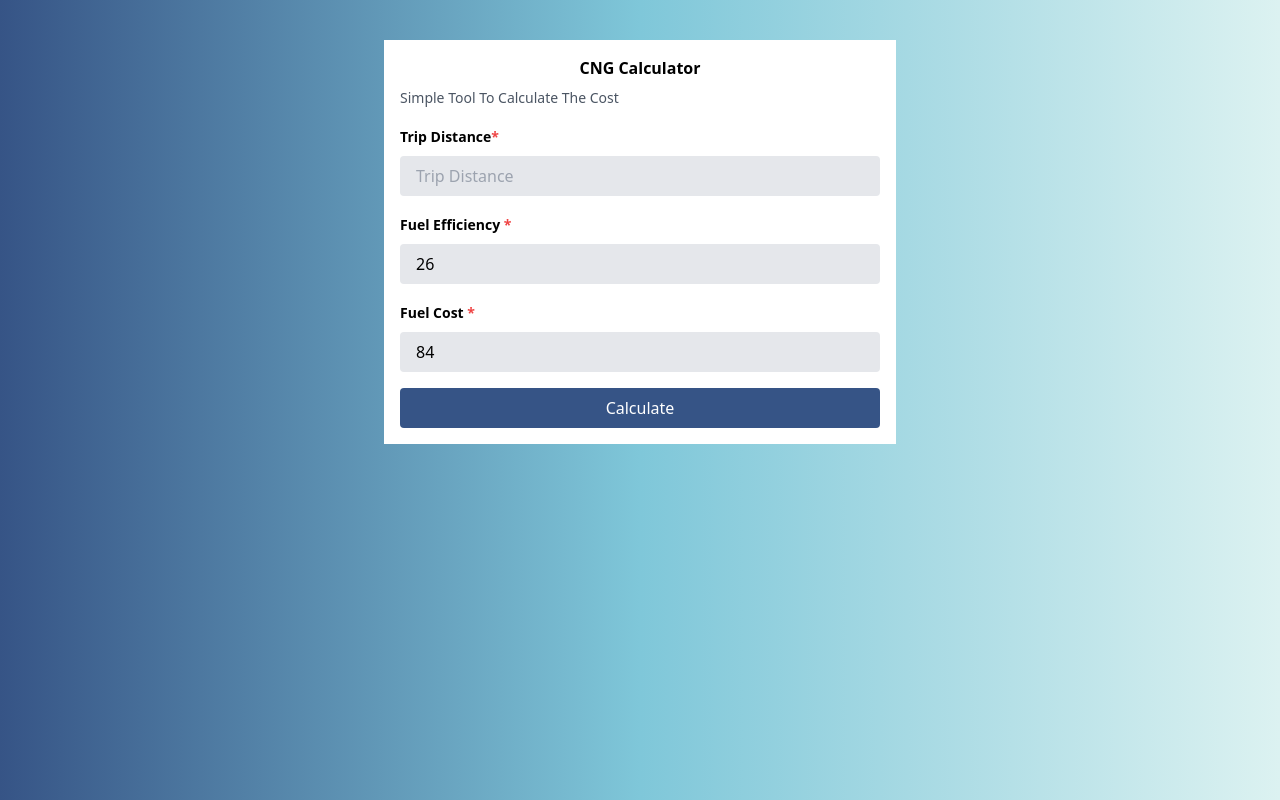
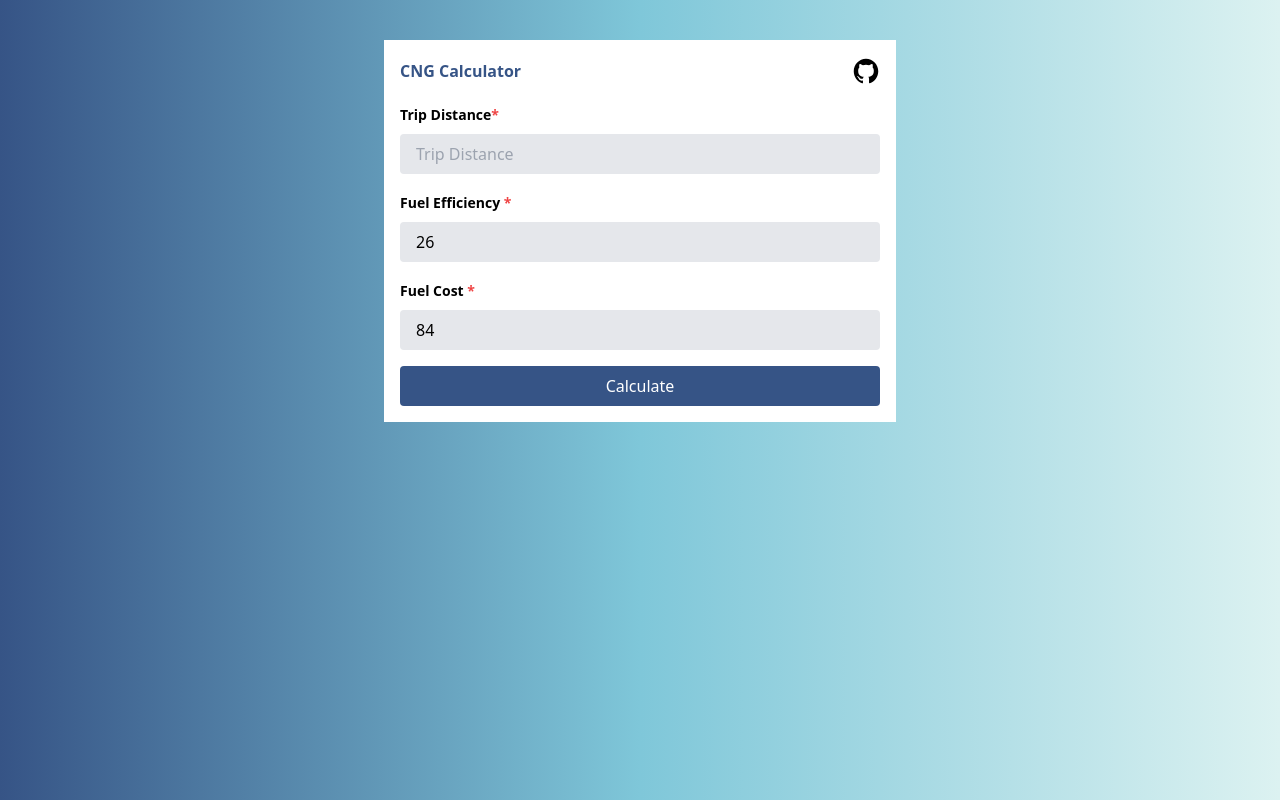
Before and after one commit to san1234100/CNG-Calculator, a website: page index.html in a window 1280 px wide. Drawn offline with Linux system fonts and the light colour scheme.

Commit message:
added link

```diff
--- a/index.html
+++ b/index.html
@@ -8,9 +8,11 @@
 </head>
 <body class="bg-gradient-to-r from-DarkBlue via-[#7FC7D9] to-[#DCF2F1] ">
 <div class="bg-white max-w-lg mt-10 mx-auto p-4">
-    <div>
-        <h1 class="font-bold text-center">CNG Calculator</h1>
-        <p class="font-medium text-sm text-gray-600 mt-2">Simple Tool To Calculate The Cost</p>
+    <div class="flex items-center justify-between">
+        <h1 class="font-bold text-DarkBlue">CNG Calculator</h1>
+    <a href="https://github.com/san1234100/CNG-Calculator">
+        <svg xmlns="http://www.w3.org/2000/svg" width="28" height="30" viewBox="0 0 512 512" class="hover:text-gray-600"><path fill="currentColor" d="M256 32C132.3 32 32 134.9 32 261.7c0 101.5 64.2 187.5 153.2 217.9a17.56 17.56 0 0 0 3.8.4c8.3 0 11.5-6.1 11.5-11.4c0-5.5-.2-19.9-.3-39.1a102.4 102.4 0 0 1-22.6 2.7c-43.1 0-52.9-33.5-52.9-33.5c-10.2-26.5-24.9-33.6-24.9-33.6c-19.5-13.7-.1-14.1 1.4-14.1h.1c22.5 2 34.3 23.8 34.3 23.8c11.2 19.6 26.2 25.1 39.6 25.1a63 63 0 0 0 25.6-6c2-14.8 7.8-24.9 14.2-30.7c-49.7-5.8-102-25.5-102-113.5c0-25.1 8.7-45.6 23-61.6c-2.3-5.8-10-29.2 2.2-60.8a18.64 18.64 0 0 1 5-.5c8.1 0 26.4 3.1 56.6 24.1a208.21 208.21 0 0 1 112.2 0c30.2-21 48.5-24.1 56.6-24.1a18.64 18.64 0 0 1 5 .5c12.2 31.6 4.5 55 2.2 60.8c14.3 16.1 23 36.6 23 61.6c0 88.2-52.4 107.6-102.3 113.3c8 7.1 15.2 21.1 15.2 42.5c0 30.7-.3 55.5-.3 63c0 5.4 3.1 11.5 11.4 11.5a19.35 19.35 0 0 0 4-.4C415.9 449.2 480 363.1 480 261.7C480 134.9 379.7 32 256 32"/></svg>
+    </a>
     </div>
      <form class="mt-4 space-y-4">
         <div>
@@ -26,7 +28,7 @@
             <input type="number" id="fuel-cost" placeholder="Fuel Cost" value="84" class="form-input" required>
         </div>
         <div>
-            <button class="py-2 bg-DarkBlue text-white w-full rounded font-medium">Calculate</button>
+            <button class="py-2 bg-DarkBlue text-white w-full rounded font-medium hover:bg-[#4b70b0]">Calculate</button>
         </div>
     </form>
 </div>
```
Also changed, not shown: assets/css/output.css.
